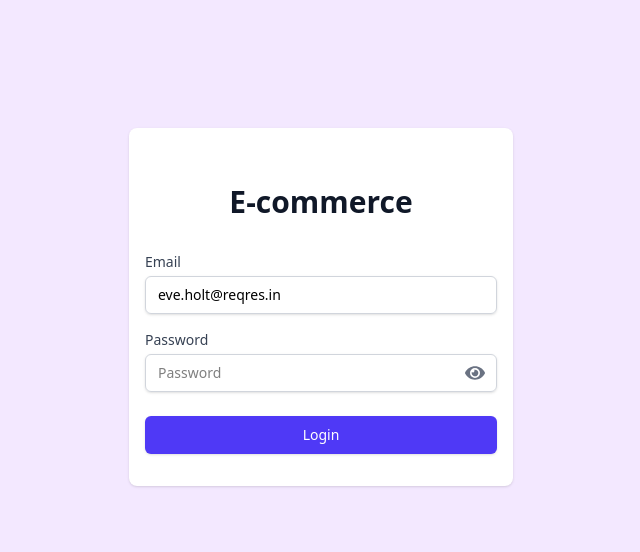
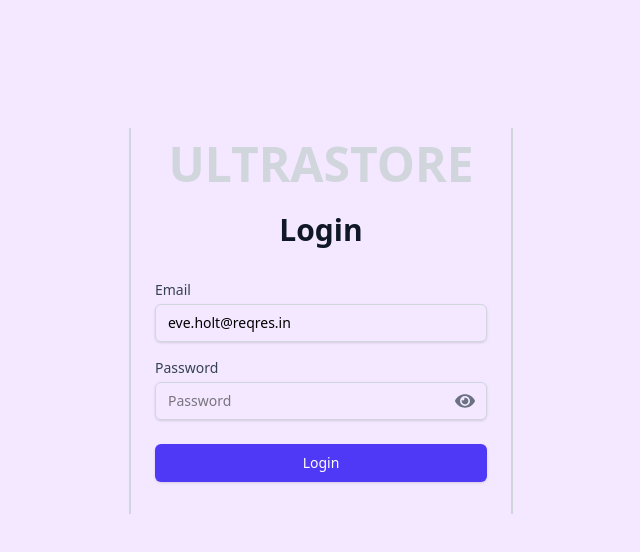
Before and after one commit to Gopendranath/E-commerce-frontend, a React (Vite) app: page /login in a window 1280 px wide. Shown: the top 552 px of the page, without its empty margins (319-959 px from the left). Built offline with nearby package versions, Linux system fonts and the light colour scheme.

Commit message:
feat: enhance Login component with animations and loading state feedback

```diff
--- a/src/pages/Login.jsx
+++ b/src/pages/Login.jsx
@@ -1,18 +1,30 @@
-import React, { useState } from "react";
+import React, { useState, useEffect } from "react";
 import { useDispatch, useSelector } from "react-redux";
 import { useNavigate } from "react-router-dom";
 import { loginUser } from "../redux/slices/authSlice";
 import { FaEye, FaEyeSlash } from "react-icons/fa";
+import { BiLoaderCircle } from "react-icons/bi";
 
 const Login = () => {
   const [email, setEmail] = useState("eve.holt@reqres.in");
   const [password, setPassword] = useState("");
   const [showPassword, setShowPassword] = useState(false);
+  const [animateIn, setAnimateIn] = useState(false);
 
   const dispatch = useDispatch();
   const navigate = useNavigate();
 
   const { status, error, token } = useSelector((state) => state.auth);
+
+  // Trigger animation after component mounts
+  useEffect(() => {
+    // Small delay to ensure transition works properly
+    const timer = setTimeout(() => {
+      setAnimateIn(true);
+    }, 100);
+
+    return () => clearTimeout(timer);
+  }, []);
 
   const handleLogin = (e) => {
     e.preventDefault();
@@ -20,20 +32,39 @@
       if(result.meta.requestStatus === "fulfilled") {
         navigate("/");
       }
-    })
+    });
   };
 
   const togglePasswordVisibility = () => {
     setShowPassword(!showPassword);
   };
 
+  // Animation class names based on state
+  const cardClasses = `w-sm sm:max-w-md md:max-w-lg px-6 py-8 mt-20 relative border-x-2 border-gray-300
+    transition-all duration-700 ease-out ${animateIn ? 'opacity-100 transform translate-y-0' : 'opacity-0 transform translate-y-10'}`;
+
+  const logoClasses = `text-gray-300 font-bold rounded-md text-5xl
+    transition-all duration-1000 delay-300 ease-out ${animateIn ? 'opacity-100 transform scale-100' : 'opacity-0 transform scale-90'}`;
+
+  const formClasses = `mt-8 space-y-6
+    transition-all duration-700 delay-500 ease-out ${animateIn ? 'opacity-100' : 'opacity-0'}`;
+
   return (
     <div className="flex items-center justify-center py-12 sm:px-6 lg:px-8">
-      <div className="w-sm sm:max-w-md md:max-w-lg px-4 py-8 bg-white shadow sm:rounded-lg mt-20">
+      <div className={cardClasses}>
+
+        <div className="text-center -mt-5">
+          <h1 className={logoClasses}>
+            ULTRASTORE
+          </h1>
+        </div>
+
         <div className="text-center">
-          <h2 className="mt-6 text-3xl font-extrabold text-gray-900">E-commerce</h2>
+          <h2 className={`mt-6 text-3xl font-extrabold text-gray-900
+            transition-all duration-700 delay-400 ease-out ${animateIn ? 'opacity-100 transform translate-y-0' : 'opacity-0 transform translate-y-5'}`}>Login</h2>
         </div>
-        <form className="mt-8 space-y-6">
+
+        <form className={formClasses}>
           <div className="space-y-4">
             <div>
               <label htmlFor="email" className="block text-sm font-medium text-gray-700">
@@ -68,7 +99,7 @@
                 <button
                   type="button"
                   onClick={togglePasswordVisibility}
-                  className="absolute inset-y-0 right-0 flex items-center px-3 text-gray-500 hover:text-gray-700 focus:outline-none"
+                  className="absolute inset-y-0 right-0 flex items-center px-3 text-gray-500 hover:text-gray-700 focus:outline-none cursor-pointer"
                 >
                   {showPassword ? (
                     <FaEyeSlash className="w-5 h-5" aria-hidden="true" />
@@ -85,20 +116,21 @@
               onClick={handleLogin}
               disabled={status === "loading"}
               type="submit"
-              className="flex justify-center w-full px-4 py-2 text-sm font-medium text-white bg-indigo-600 border border-transparent rounded-md shadow-sm hover:bg-indigo-700 focus:outline-none focus:ring-2 focus:ring-offset-2 focus:ring-indigo-500 disabled:opacity-50 disabled:cursor-not-allowed"
+              className="flex justify-center w-full px-4 py-2 text-sm font-medium text-white bg-indigo-600 border border-transparent rounded-md shadow-sm hover:bg-indigo-700 focus:outline-none focus:ring-2 focus:ring-offset-2 focus:ring-indigo-500 disabled:opacity-50 disabled:cursor-not-allowed
+                transition-all duration-300 hover:transform hover:scale-105"
             >
-              {status === "loading" ? "Loading..." : "Login"}
+              {status === "loading" ? <BiLoaderCircle className="animate-spin mr-2" /> : "Login"}
             </button>
           </div>
 
           {error && (
-            <div className="p-3 mt-4 text-sm text-red-700 bg-red-100 rounded-md">
+            <div className="p-3 mt-4 text-sm text-red-700 bg-red-100 rounded-md animate-pulse">
               {error}
             </div>
           )}
 
           {token && (
-            <div className="p-3 mt-4 text-sm text-green-700 bg-green-100 rounded-md">
+            <div className="p-3 mt-4 text-sm text-green-700 bg-green-100 rounded-md animate-pulse">
               Logged in successfully
             </div>
           )}
```
